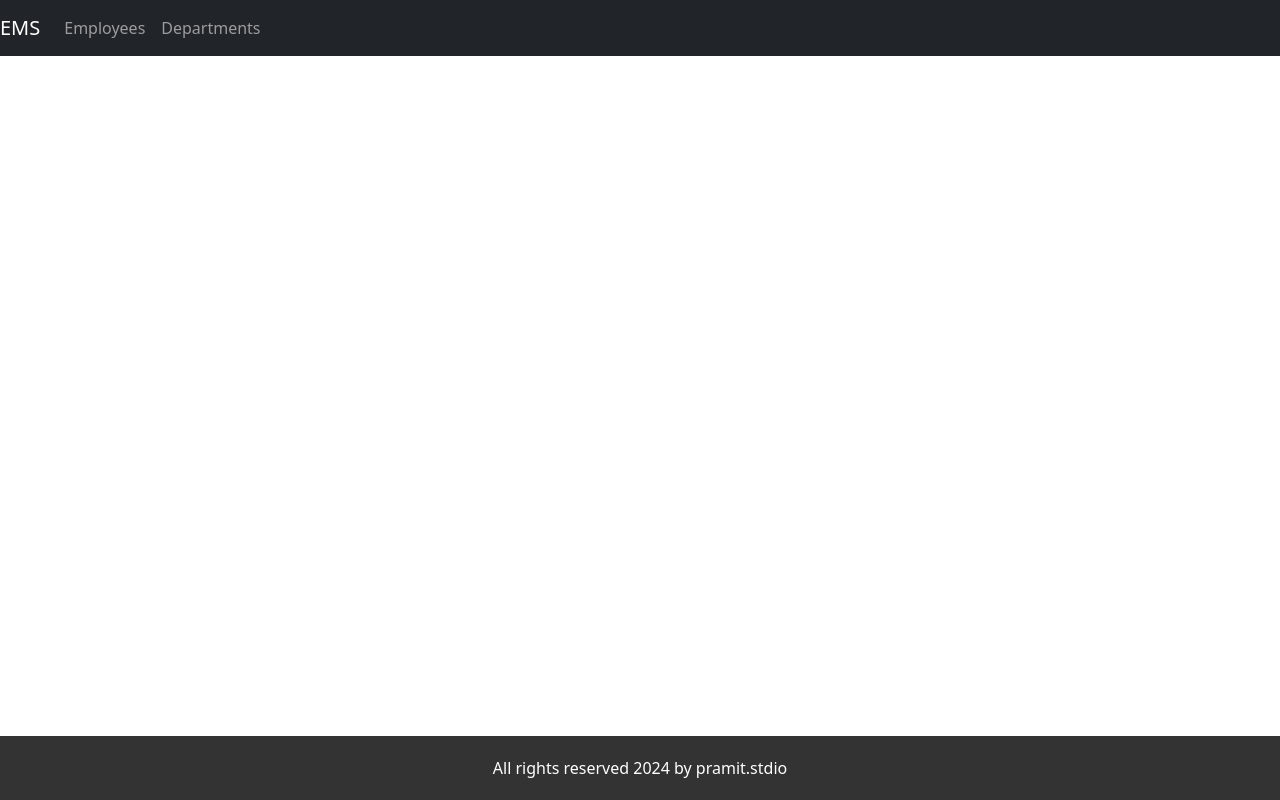
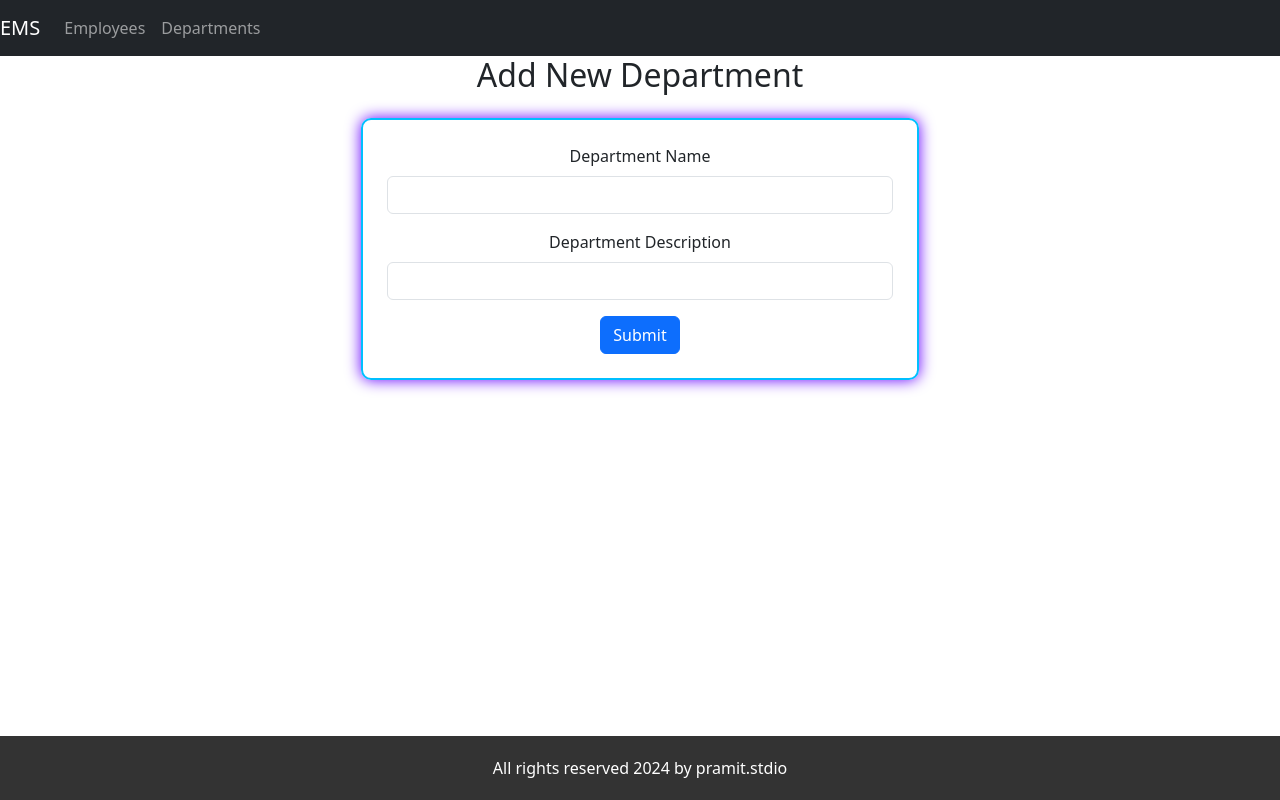
Before and after one commit to D4-80565-PramitSamanta/Employee-Management-System, a React (Create React App) app in the folder ems-frontend/: page /add-department in a window 1280 px wide. Built offline with nearby package versions, Linux system fonts and the light colour scheme.

Commit message:
frontend updated for Department

```diff
--- a/ems-frontend/src/App.js
+++ b/ems-frontend/src/App.js
@@ -6,6 +6,7 @@ import Footer from './components/Footer';
 import { BrowserRouter,Routes,Route } from 'react-router-dom';
 import EmployeeAddorEdit from './components/EmployeeAddorEdit';
 import ListOfDep from './components/ListOfDep';
+import DepartmentAddorEdit from './components/DepartmentAddorEdit';
 
 function App() {
   return (
@@ -18,6 +19,8 @@ function App() {
           <Route path='/departments' element={<ListOfDep />}></Route>
           <Route path='/add' element={<EmployeeAddorEdit />}></Route>
           <Route path='/edit/:id' element={<EmployeeAddorEdit />}></Route>
+          <Route path='/add-department' element={<DepartmentAddorEdit />}></Route>
+          <Route path='/edit-department/:id' element={<DepartmentAddorEdit />}></Route>
         </Routes>
         <Footer></Footer>
       </BrowserRouter>
--- /dev/null
+++ b/ems-frontend/src/components/DepartmentAddorEdit.jsx
@@ -0,0 +1,110 @@
+import React, { useEffect, useState } from 'react';
+import { AddDepartment, GetDepartment, EditDepartment } from '../services/DepService';
+import { useNavigate, useParams } from 'react-router-dom';
+
+const DepartmentAddorEdit = () => {
+    const { id } = useParams();
+    const nav = useNavigate();
+
+    const [departmentName, setDepartmentName] = useState('');
+    const [departmentDescription, setDepartmentDescription] = useState('');
+
+    const [errors, setErrors] = useState({
+        departmentNameError: '',
+        departmentDescriptionError: ''
+    });
+
+    useEffect(() => {
+        let isMounted = true;
+
+        if (id) {
+            GetDepartment(id)
+                .then(res => {
+                    if (isMounted) {
+                        setDepartmentName(res.data.departmentName);
+                        setDepartmentDescription(res.data.departmentDescription);
+                    }
+                })
+                .catch(error => console.log(error));
+        }
+
+        return () => {
+            isMounted = false;
+        };
+    }, [id]);
+
+    function pageTitle() {
+        if (id)
+            return <h2 className="text-center mb-4">Edit Department</h2>;
+        else
+            return <h2 className="text-center mb-4">Add New Department</h2>;
+    }
+
+    const validateForm = () => {
+        let valid = true;
+        const errorsCopy = { ...errors };
+        if (departmentName.trim() === '') {
+            errorsCopy.departmentNameError = 'Department Name is required';
+            valid = false;
+        } else {
+            errorsCopy.departmentNameError = '';
+        }
+        if (departmentDescription.trim() === '') {
+            errorsCopy.departmentDescriptionError = 'Department Description is required';
+            valid = false;
+        } else {
+            errorsCopy.departmentDescriptionError = '';
+        }
+        setErrors(errorsCopy);
+        return valid;
+    };
+
+    const handleDepartmentNameChange = (event) => {
+        setDepartmentName(event.target.value);
+    };
+
+    const handleDepartmentDescriptionChange = (event) => {
+        setDepartmentDescription(event.target.value);
+    };
+
+    const handleSubmit = (event) => {
+        event.preventDefault();
+        if (validateForm()) {
+            const department = { departmentName, departmentDescription };
+            if (id) {
+                EditDepartment(id, department).then(() => nav('/departments'));
+            } else {
+                AddDepartment(department).then(() => nav('/departments'));
+            }
+        }
+    };
+
+    return (
+        <div className="container d-flex justify-content-center">
+            <div className="col-md-6">
+                {pageTitle()}
+                <div className="neon-border p-4">
+                    <form onSubmit={handleSubmit}>
+                        <div className="mb-3">
+                            <label htmlFor="departmentName" className="form-label">Department Name</label>
+                            <input type="text"
+                                className={`form-control ${errors.departmentNameError !== '' ? 'is-invalid' : ''}`}
+                                id="departmentName" value={departmentName} onChange={handleDepartmentNameChange} />
+                            {errors.departmentNameError !== '' && <div className="invalid-feedback">{errors.departmentNameError}</div>}
+                        </div>
+                        <div className="mb-3">
+                            <label htmlFor="departmentDescription" className="form-label">Department Description</label>
+                            <input type="text"
+                                className={`form-control ${errors.departmentDescriptionError !== '' ? 'is-invalid' : ''}`}
+                                id="departmentDescription" value={departmentDescription} onChange={handleDepartmentDescriptionChange} />
+                            {errors.departmentDescriptionError !== '' && <div className="invalid-feedback">{errors.departmentDescriptionError}</div>}
+                        </div>
+                        <button type="submit" className="btn btn-primary">Submit</button>
+                    </form>
+                </div>
+            </div>
+        </div>
+    );
+};
+
+export default DepartmentAddorEdit;
--- a/ems-frontend/src/components/ListOfDep.jsx
+++ b/ems-frontend/src/components/ListOfDep.jsx
@@ -1,9 +1,65 @@
+import React, { useEffect, useState } from 'react';
+import 'bootstrap/dist/css/bootstrap.min.css';
+import { DeleteDepartment, ListOfDepartments } from '../services/DepService';
+import { useNavigate } from 'react-router-dom';
+
 function ListOfDep() {
-        return (
+    const nav = useNavigate();
+    const [departments, setDepartments] = useState([]);
+
+    function fetchAllDepartments() {
+        ListOfDepartments()
+            .then(response => { setDepartments(response.data) })
+            .catch(error => { console.log(error) });
+    }
+
+    useEffect(() => {
+        fetchAllDepartments();
+    }, []);
+
+    function addNewDepartment() {
+        nav('/add-department');
+    }
+
+    function handleUpdate(id) {
+        nav(`/edit-department/${id}`);
+    }
+
+    function handleDelete(id) {
+        DeleteDepartment(id)
+            .then(response => { console.log(response.data); fetchAllDepartments(); })
+            .catch(error => console.log(error));
+    }
+
+    return (
         <div>
-            All Deps
+            <h2>List of Departments</h2>
+            <button className="btn btn-primary mb-2" onClick={addNewDepartment}>Add Department</button>
+
+            <table className="table table-striped table-bordered">
+                <thead>
+                    <tr>
+                        <th>ID</th><th>Name</th><th>Description</th>
+                    </tr>
+                </thead>
+                <tbody>
+                    {departments.map(d =>
+                        <tr key={d.id}>
+                            <td>{d.id}</td>
+                            <td>{d.departmentName}</td>
+                            <td>{d.departmentDescription}</td>
+                            <td>
+                                <button className="btn btn-info" onClick={() => { handleUpdate(d.id) }}>Update</button>
+                            </td>
+                            <td>
+                                <button className="btn btn-danger" onClick={() => { handleDelete(d.id) }}>Delete</button>
+                            </td>
+                        </tr>
+                    )}
+                </tbody>
+            </table>
         </div>
-        )
+    );
 }
 
-export default ListOfDep
+export default ListOfDep;
--- /dev/null
+++ b/ems-frontend/src/services/DepService.js
@@ -0,0 +1,16 @@
+import axios from "axios";
+
+const allDepartmentsUrl = 'http://localhost:8080/dep/getall';
+export const ListOfDepartments = () => axios.get(allDepartmentsUrl);
+
+const addDepartmentUrl = 'http://localhost:8080/dep/create';
+export const AddDepartment = (department) => axios.post(addDepartmentUrl, department);
+
+const getDepartmentUrl = 'http://localhost:8080/dep/get';
+export const GetDepartment = (id) => axios.get(getDepartmentUrl + '/' + id);
+
+const editDepartmentUrl = 'http://localhost:8080/dep/edit';
+export const EditDepartment = (id, department) => axios.put(editDepartmentUrl + '/' + id, department);
+
+const deleteDepartmentUrl = 'http://localhost:8080/dep/delete';
+export const DeleteDepartment = (id) => axios.delete(deleteDepartmentUrl + '/' + id);
```
